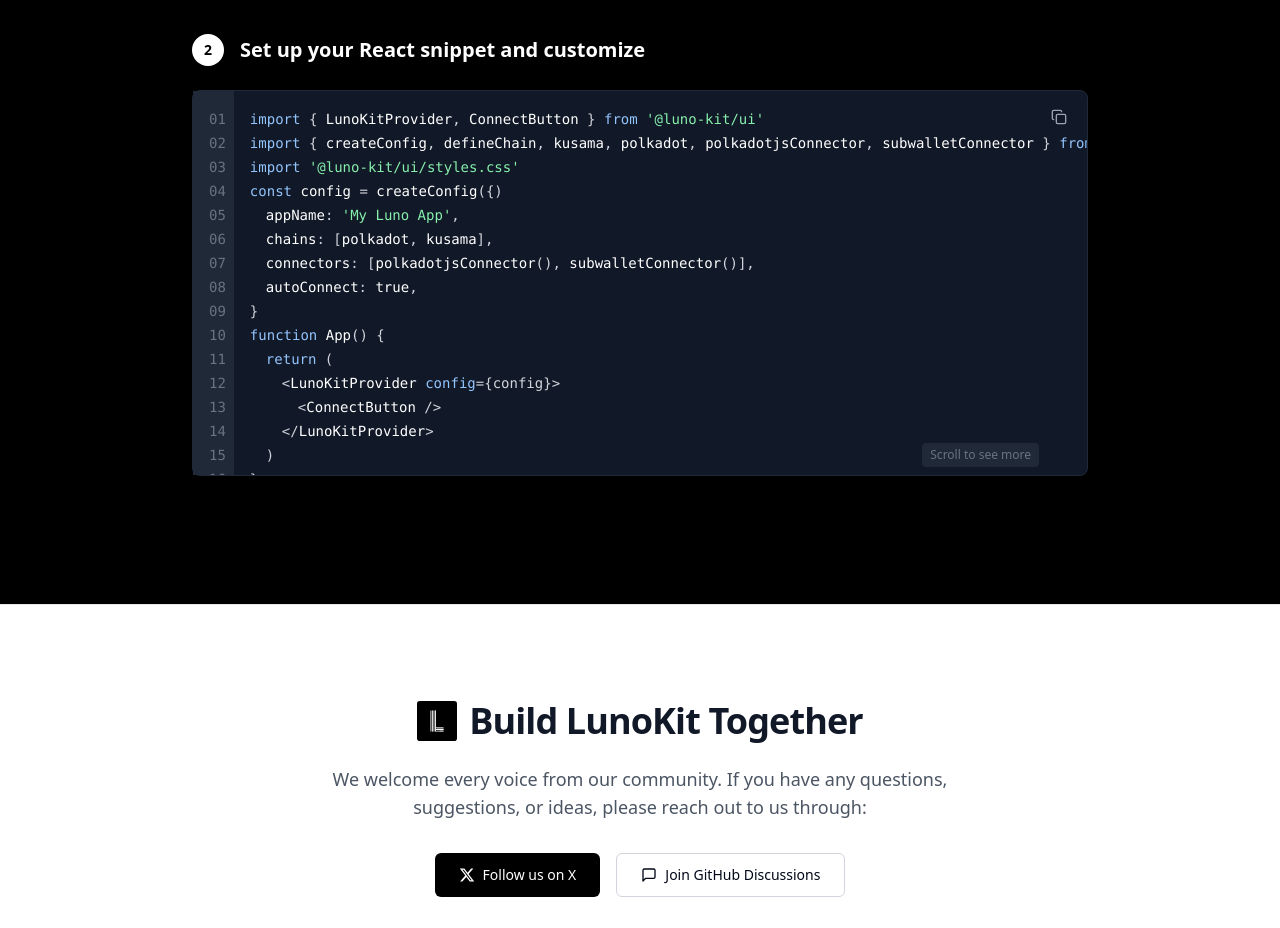
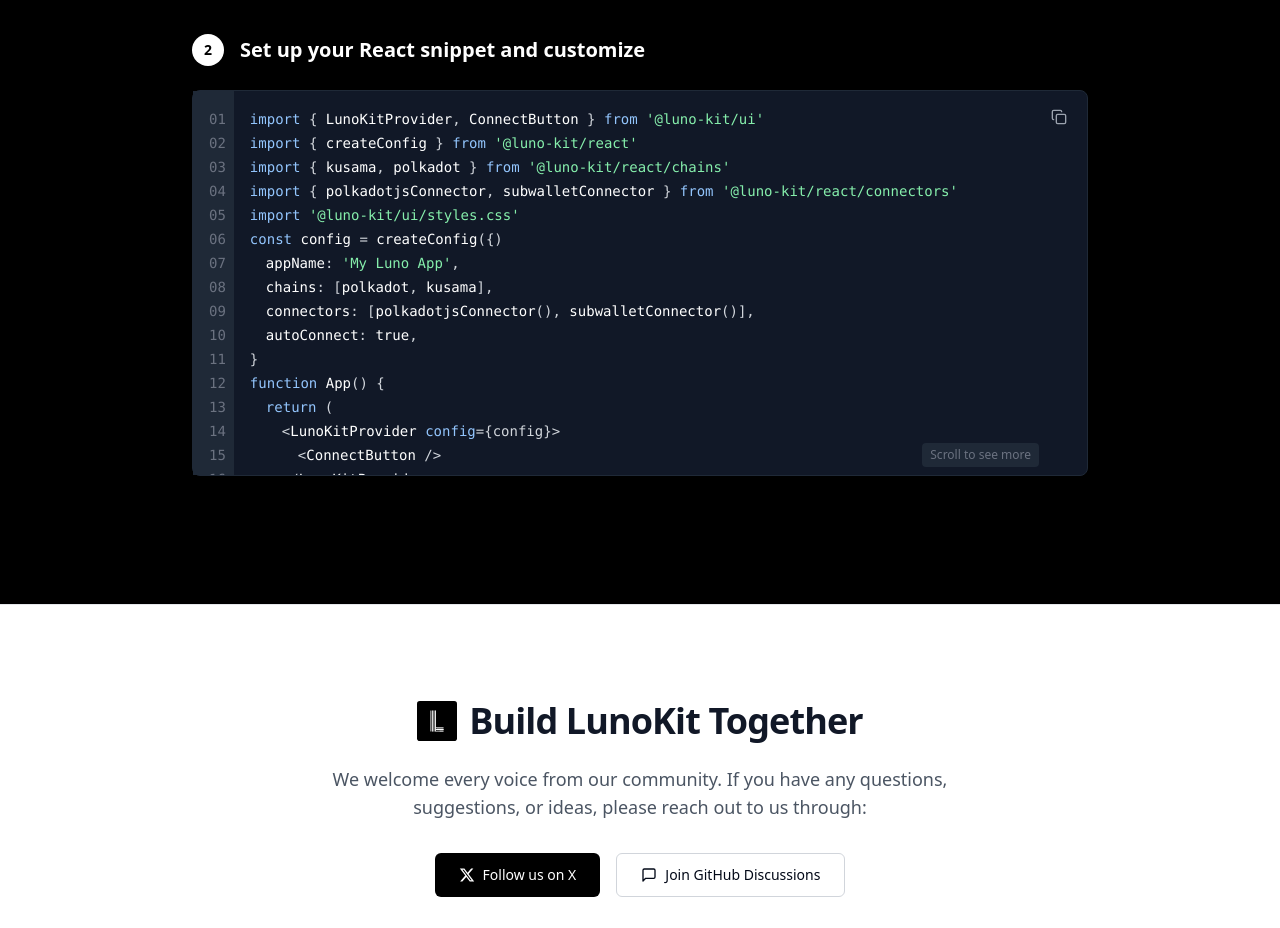
Before and after one commit to Luno-lab/LunoWeb, a Next.js app: page / in a window 1280 px wide. Shown: the part 3660-4588 px from the top of the page. Built offline with nearby package versions, Linux system fonts and the light colour scheme.

Commit message:
feat: update code

```diff
--- a/components/integration.tsx
+++ b/components/integration.tsx
@@ -34,14 +34,16 @@ export function Integration() {
 
   const copyCodeSnippet = async () => {
     const code = `import { LunoKitProvider, ConnectButton } from '@luno-kit/ui'
-import { createConfig, defineChain, kusama, polkadot, polkadotjsConnector, subwalletConnector } from '@luno-kit/react'
+import { createConfig } from '@luno-kit/react'
+import { polkadot, kusama } from '@luno-kit/react/chains'
+import { polkadotjsConnector, subwalletConnector } from '@luno-kit/react/connectors'
 import '@luno-kit/ui/styles.css'
 
 const config = createConfig({
   appName: 'My Luno App',
   chains: [polkadot, kusama],
   connectors: [polkadotjsConnector(), subwalletConnector()],
-  autoConnect: true,
+  autoConnect: true
 })
 
 function App() {
@@ -154,14 +156,23 @@ function App() {
                       </div>
                       <div className="leading-6">
                         <span className="text-blue-300">import</span> {"{"}{" "}
-                        <span className="text-white">createConfig</span>,{" "}
-                        <span className="text-white">defineChain</span>,{" "}
-                        <span className="text-white">kusama</span>,{" "}
-                        <span className="text-white">polkadot</span>,{" "}
-                        <span className="text-white">polkadotjsConnector</span>,{" "}
-                        <span className="text-white">subwalletConnector</span> {"}"}{" "}
+                        <span className="text-white">createConfig</span>{" }"}{" "}
                         <span className="text-blue-300">from</span>{" "}
                         <span className="text-green-300">'@luno-kit/react'</span>
+                      </div>
+                      <div className="leading-6">
+                        <span className="text-blue-300">import</span> {"{"}{" "}
+                        <span className="text-white">kusama</span>,{" "}
+                        <span className="text-white">polkadot</span>{" }"}{" "}
+                        <span className="text-blue-300">from</span>{" "}
+                        <span className="text-green-300">'@luno-kit/react/chains'</span>
+                      </div>
+                      <div className="leading-6">
+                        <span className="text-blue-300">import</span> {"{"}{" "}
+                        <span className="text-white">polkadotjsConnector</span>,{" "}
+                        <span className="text-white">subwalletConnector</span>{" }"}{" "}
+                        <span className="text-blue-300">from</span>{" "}
+                        <span className="text-green-300">'@luno-kit/react/connectors'</span>
                       </div>
                       <div className="leading-6">
                         <span className="text-blue-300">import</span>{" "}
```
